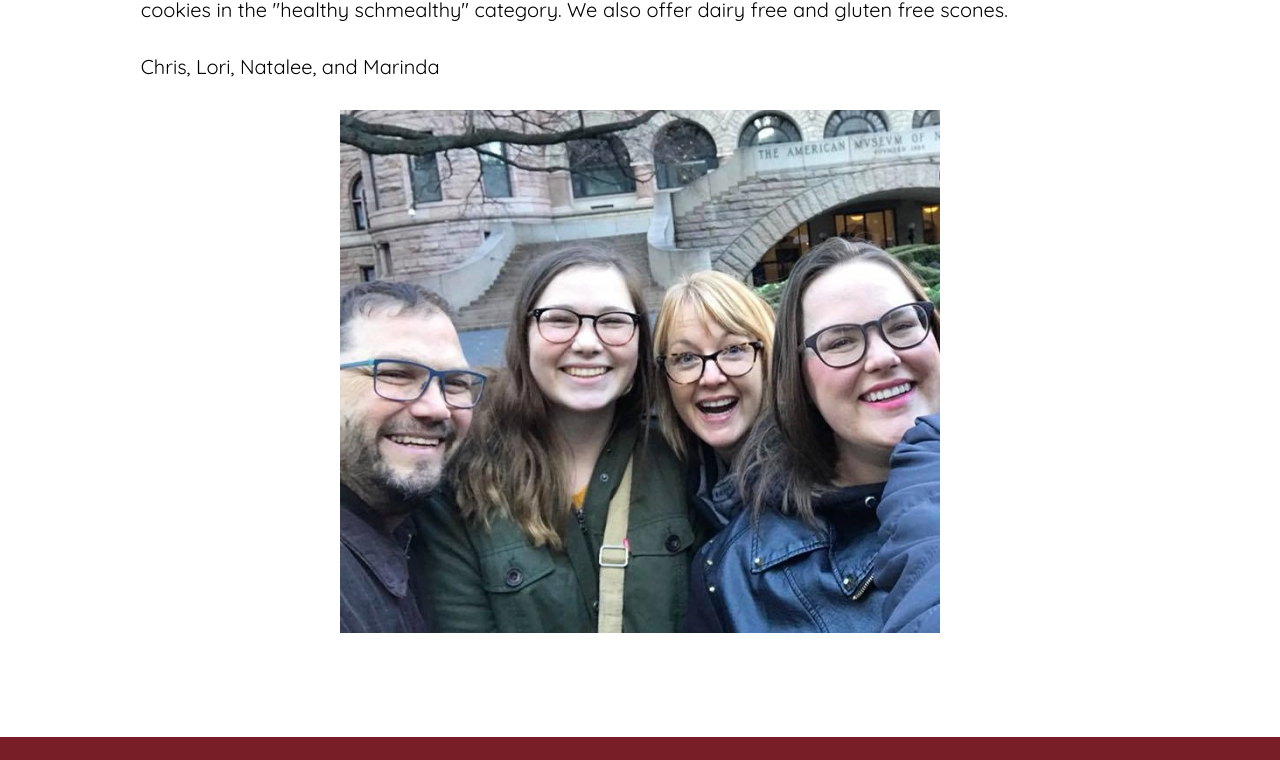
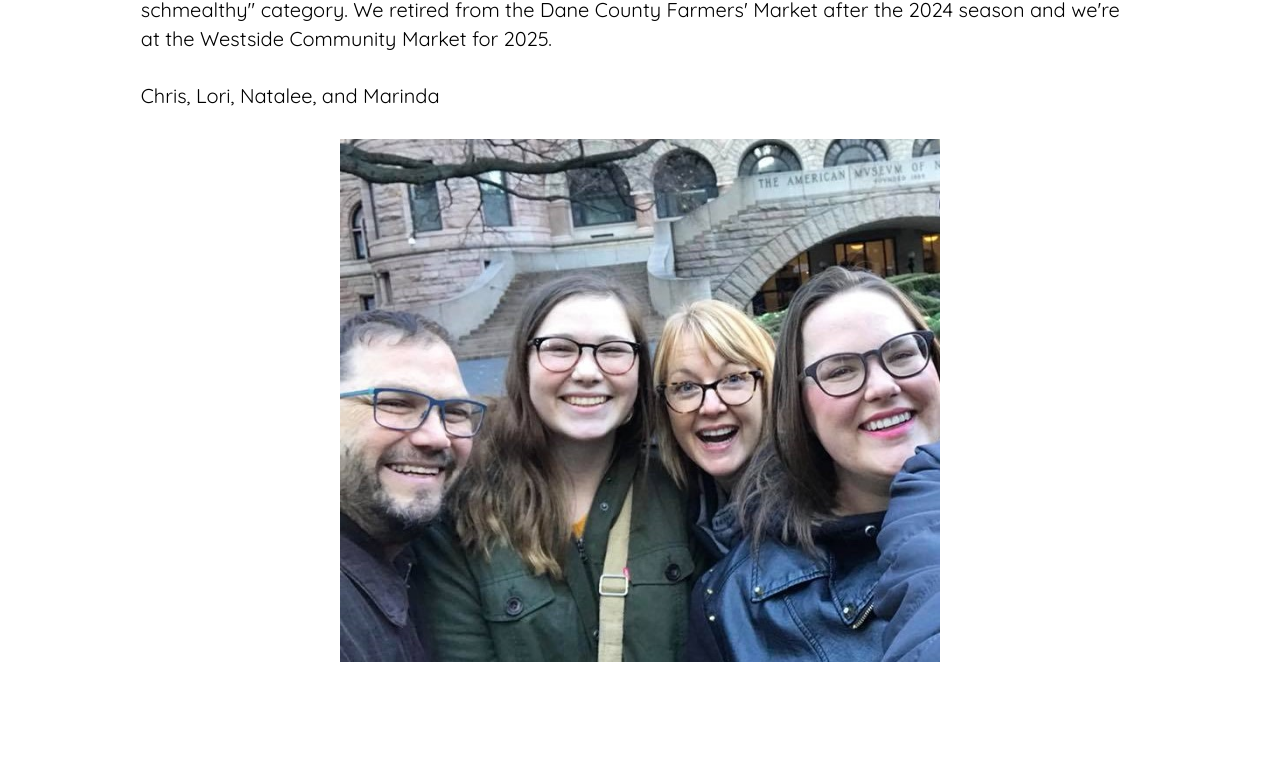
Before and after one commit to chrisandlorisbakehouse/chrisandlorisbakehouse.github.io, a website: page about.html in a window 1280 px wide. Shown: the part 510-1270 px from the top of the page. Drawn offline with nearby package versions, Linux system fonts and the light colour scheme; a web font is replaced by a local one.

Commit message:
about update

```diff
--- a/about.html
+++ b/about.html
@@ -105,7 +105,7 @@
 
     <h1 class="pagetitle" align="center">About the Bakehouse</h1>
     <container>
-        <p align="left" class="details">Chris & Lori's Bakehouse began as a bakery and cafe serving breakfast and lunch in DeForest in 1995. In 1996, we decided to try selling at the Dane County Farmer's Market. Every Saturday morning we brought a small amount of product, a little card table, and our then 6-year-old daughter to the market. Four years later, another daughter was born on a Saturday morning (one of the few markets we've missed), and she started coming with us to the market the following Saturday. <br> <br> Since our humble beginnings, our farmers' market stand has grown to offer several different types of scones, ranging from "very healthy" to "slightly healthy" - and of course, cow and flower-shaped sugar cookies in the "healthy schmealthy" category. We also offer dairy free and gluten free scones. <br> <br> Chris, Lori, Natalee, and Marinda <br> <br> <img src="../assets/img/family.jpg" alt="The Robson Family" style="width:600px;" align="center" class="image map"> </p> <br> <br>
+        <p align="left" class="details">Chris & Lori's Bakehouse began as a bakery and cafe serving breakfast and lunch in DeForest in 1995. In 1996, we decided to try selling at the Dane County Farmer's Market. Every Saturday morning we brought a small amount of product, a little card table, and our then 6-year-old daughter to the market. Four years later, another daughter was born on a Saturday morning (one of the few markets we've missed), and she started coming with us to the market the following Saturday. <br> <br> Eventually, our farmers' market stand grew to offer several different types of scones, ranging from "very healthy" to "slightly healthy" - and of course, cow and flower-shaped sugar cookies in the "healthy schmealthy" category. We retired from the Dane County Farmers' Market after the 2024 season and we're at the Westside Community Market for 2025. <br> <br> Chris, Lori, Natalee, and Marinda <br> <br> <img src="../assets/img/family.jpg" alt="The Robson Family" style="width:600px;" align="center" class="image map"> </p> <br> <br>
     </container>
 
         <!-- FOOTER -->
```
